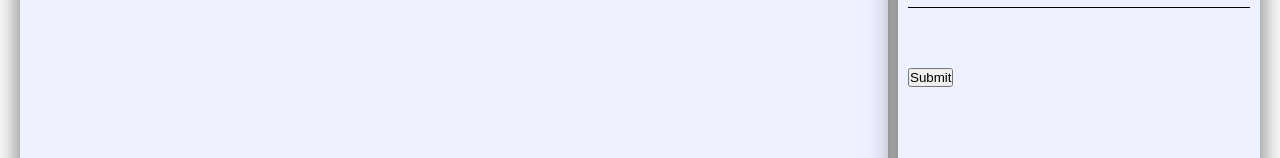
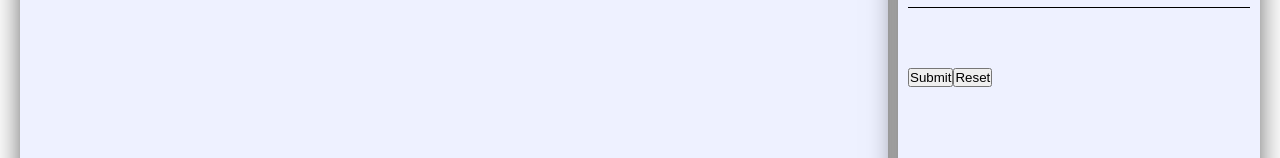
Before and after one commit to The-Jitu-Assignments/week4-task1, a React (Vite) app: page / in a window 1280 px wide. Shown: the part 255-413 px from the top of the page. Built offline with nearby package versions, Linux system fonts and the light colour scheme.

Commit message:
reset input values

```diff
--- a/src/components/Form.jsx
+++ b/src/components/Form.jsx
@@ -2,7 +2,8 @@ import { useEffect, useState } from 'react'
 import { useTodos } from './useTodos';
 import { faker } from '@faker-js/faker';
 
-const Form = ({ todos }) => {
+const Form = ({ todos, selectedTodo }) => {
+  console.log(selectedTodo)
   const [ , addTodo ] = useTodos();
   const [newTodo, setNewTodo] = useState({
     id: faker.datatype.uuid(),
@@ -19,14 +20,40 @@ const Form = ({ todos }) => {
   };
 
   const handleSubmit = () => {
+    if (selectedTodo.id) {
+
+    } else {
       addTodo({
         id: newTodo.id,
         title: newTodo.title,
         description: newTodo.description,
         status: newTodo.status
       });
+    }
      window.location.reload(false)
   };
+
+  useEffect(() => {
+    if (selectedTodo) {
+      setNewTodo({
+        id: selectedTodo.id,
+        title: selectedTodo.title,
+        description: selectedTodo.description,
+        status: selectedTodo.status
+      })
+    }
+  }, [selectedTodo]);
+
+  const resetInput = () => {
+
+    setNewTodo({
+      title: '',
+      description: '',
+      status: '',
+    })
+  }
+
+
   return (
     <div className='form--box'>
       <div className='form--details'>
@@ -59,6 +86,7 @@ const Form = ({ todos }) => {
       <button onClick={handleSubmit}>
         Submit
       </button>
+      <button type='reset' onClick={resetInput}>Reset</button>
     </div>
   )
 }
--- a/src/components/Main.jsx
+++ b/src/components/Main.jsx
@@ -1,10 +1,11 @@
-import React from 'react'
+import { useState } from 'react'
 import Form from './Form'
 import TodoList from './TodoList';
 
 const Main = ({ todos }) => {
+  const [selectedTodo, setSelectedTodo] = useState({});
   const currentTodo = (todo) => {
-    console.log(todo)
+    setSelectedTodo(todo)
   }
   return (
     <div className='main--container'>
@@ -12,7 +13,7 @@ const Main = ({ todos }) => {
         <TodoList todos={todos} currentTodo={currentTodo} />
       </div>
       <div className='form'>
-        <Form todos={todos} />
+        <Form todos={todos} selectedTodo={selectedTodo} />
       </div>
     </div>
   )
```
Lines whose indentation alone changed are shown as unchanged.
